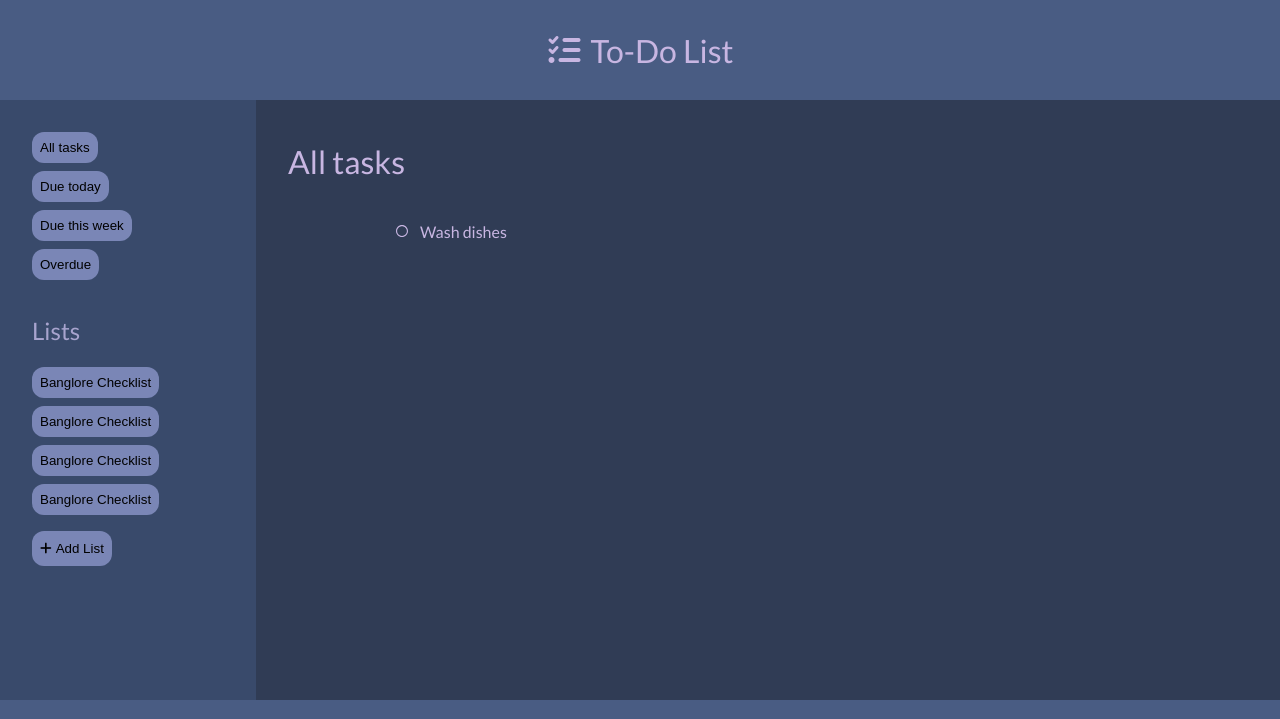
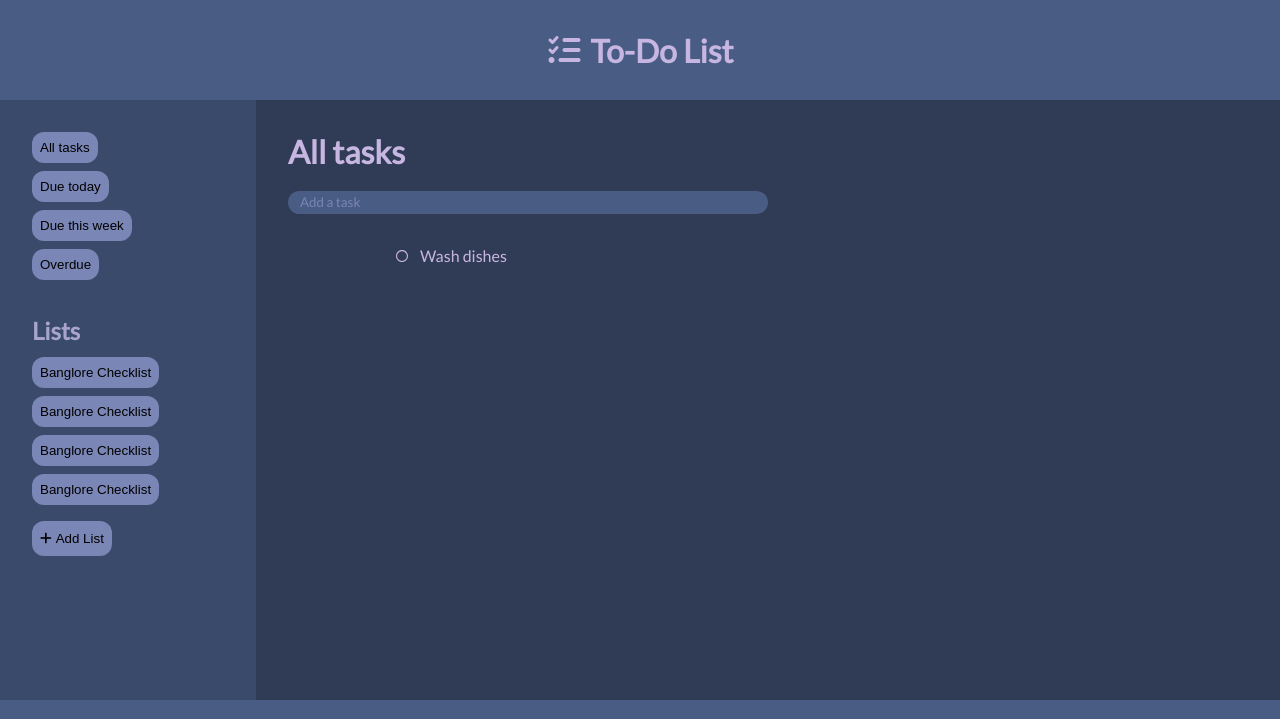
Before and after one commit to johntony366/to-do-list, a plain HTML site: page dist/index.html in a window 1280 px wide. Shown: the top 719 px of the page. Drawn offline with Linux system fonts and the light colour scheme.

Commit message:
Add text field for new task

```diff
--- a/dist/index.html
+++ b/dist/index.html
@@ -1,16 +1,21 @@
 <!DOCTYPE html>
 <html lang="en">
     <head>
-    <meta charset="UTF-8">
-    <meta http-equiv="X-UA-Compatible" content="IE=edge">
-    <meta name="viewport" content="width=device-width, initial-scale=1.0">
+        <meta charset="UTF-8" />
+        <meta http-equiv="X-UA-Compatible" content="IE=edge" />
+        <meta name="viewport" content="width=device-width, initial-scale=1.0" />
         <title>Document</title>
-    <link rel="stylesheet" href="https://cdnjs.cloudflare.com/ajax/libs/font-awesome/6.1.2/css/all.min.css" integrity="sha512-1sCRPdkRXhBV2PBLUdRb4tMg1w2YPf37qatUFeS7zlBy7jJI8Lf4VHwWfZZfpXtYSLy85pkm9GaYVYMfw5BC1A==" crossorigin="anonymous" referrerpolicy="no-referrer" />
-    <link rel="stylesheet" href="styles.css">
+        <link
+            rel="stylesheet"
+            href="https://cdnjs.cloudflare.com/ajax/libs/font-awesome/6.1.2/css/all.min.css"
+            integrity="sha512-1sCRPdkRXhBV2PBLUdRb4tMg1w2YPf37qatUFeS7zlBy7jJI8Lf4VHwWfZZfpXtYSLy85pkm9GaYVYMfw5BC1A=="
+            crossorigin="anonymous"
+            referrerpolicy="no-referrer"
+        />
+        <link rel="stylesheet" href="styles.css" />
     </head>
     <body>
         <div class="container">
-
             <!-- Header -->
             <div class="header flex">
                 <i class="fa-solid fa-list-check fa-2x"></i>
@@ -19,12 +24,17 @@
 
             <!-- Sidebar -->
             <aside class="sidebar">
-
                 <div class="filters">
                     <ul>
-                    <li><button class="all-tasks-btn">All tasks</button></li>
-                    <li><button class="due-today-btn">Due today</button></li>
-                    <li><button class="due-week-btn">Due this week</button></li>
+                        <li>
+                            <button class="all-tasks-btn">All tasks</button>
+                        </li>
+                        <li>
+                            <button class="due-today-btn">Due today</button>
+                        </li>
+                        <li>
+                            <button class="due-week-btn">Due this week</button>
+                        </li>
                         <li><button class="overdue-btn">Overdue</button></li>
                     </ul>
                 </div>
@@ -46,12 +56,29 @@
 
             <!-- Main -->
             <main class="main">
+                <div class="main-header">
                     <h1 class="list-name">All tasks</h1>
+                    <form class="addTask">
+                        <input
+                            type="text"
+                            name="inputTaskText"
+                            id="inputTaskText"
+                            placeholder="Add a task"
+                        />
+                        <input type="submit" hidden>
+                    </form>
+                </div>
                 <ul class="tasks">
                     <li>
                         <div class="task">
-                        <input type="checkbox" name="taskCompleted" id="taskCompleted">
-                        <label class="taskText" for="taskCompleted">Wash dishes</p>
+                            <input
+                                type="checkbox"
+                                name="taskCompleted"
+                                id="taskCompleted"
+                            />
+                            <label class="taskText" for="taskCompleted"
+                                >Wash dishes</label
+                            >
                         </div>
                     </li>
                 </ul>
--- a/dist/styles.css
+++ b/dist/styles.css
@@ -32,12 +32,6 @@ ul {
 a {
     text-decoration: none;
     color: var(--p1);
-}
-
-h1,
-h2 {
-    font-weight: 300;
-    margin: 10px 0;
 }
 
 p {
@@ -150,10 +144,36 @@ body > .container {
     background-color: var(--p6);
 }
 
-.main .list-name {
+.main-header {
+    display: flex;
+    flex-direction: column;
+    gap: 20px;
+
+    margin-bottom: 24px;
+}
+
+.main-header input[type="text"] {
+    background-color: var(--p4);
+    color: inherit;
+    border: none;
+    border-radius: 12px;
+    padding: 4px 0px 4px 12px;
+    width: 50%;
+}
+
+.main-header form {
+    flex: 1;
+}
+
+.main-header input[type="text"]::placeholder {
+    color: var(--p3);
+    font-family: 'Lato';
+}
+
+/* .main .list-name {
     margin-right: 32px;
     margin-bottom: 32px;
-}
+} */
 
 .tasks {
     display: grid;
```
Lines whose indentation alone changed are shown as unchanged.
